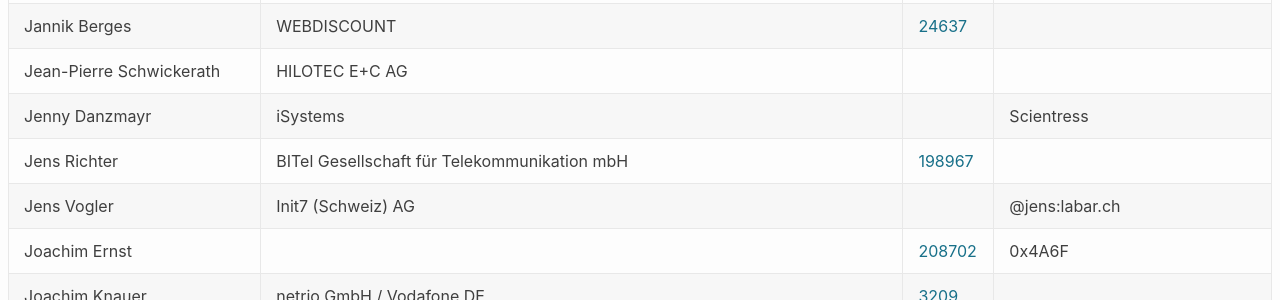
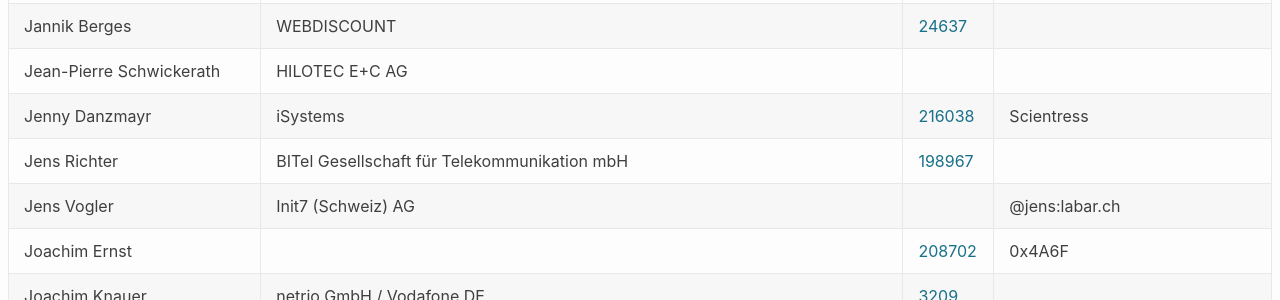
Before and after one commit to denog/pretix-attendeelist, a Jekyll site: the page built from denog17/index.markdown, in a window 1280 px wide and 900 px high, scrolled down 4834 px. Shown: the part 154-454 px from the top of the window. Built offline with Jekyll 4.4.1, drawn with Linux system fonts in a browser that asks for light colours.

Commit message:
Latest data: Tue Jul 22 08:53:34 UTC 2025

```diff
--- a/_data/attendees_denog17_onsite.json
+++ b/_data/attendees_denog17_onsite.json
@@ -657,7 +657,7 @@
     "name": "Jenny Danzmayr",
     "company": "iSystems",
     "irc": "Scientress",
-    "asn": null
+    "asn": "216038"
   },
   {
     "name": "Jens Richter",
```
